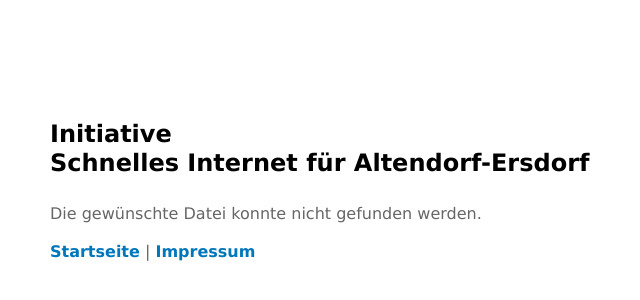
After one commit to philippbosch/aotp-altendorfdsl, a Django app: template templates/404.html in a window 1280 px wide. The commit adds this page. Shown: the top 300 px of the page, without its empty margins (50-690 px from the left). Run offline with Django 3.2, Linux system fonts and the light colour scheme; the template is opened without the code that fills it, so the values that code supplies are empty.

Commit message:
404-Template

```diff
--- /dev/null
+++ b/templates/404.html
@@ -0,0 +1,7 @@
+{% extends "base.html" %}
+
+{% block title %}Datei nicht gefunden{% endblock %}
+
+{% block content %}
+    <p>Die gewünschte Datei konnte nicht gefunden werden.</p>
+{% endblock %}
--- a/templates/base.html
+++ b/templates/base.html
@@ -3,7 +3,7 @@
 
 <head>
     <meta http-equiv="Content-Type" content="text/html; charset=utf-8"/>
-    <title>Schnelles Internet für Altendorf-Ersdorf</title>
+    <title>{% block title %}Schnelles Internet für Altendorf-Ersdorf{% endblock %}</title>
     <link rel="stylesheet" href="{{ MEDIA_URL }}css/reset.css" type="text/css" media="screen" />
     <link rel="stylesheet" href="{{ MEDIA_URL }}css/screen.css" type="text/css" media="screen" />
 </head>
```
